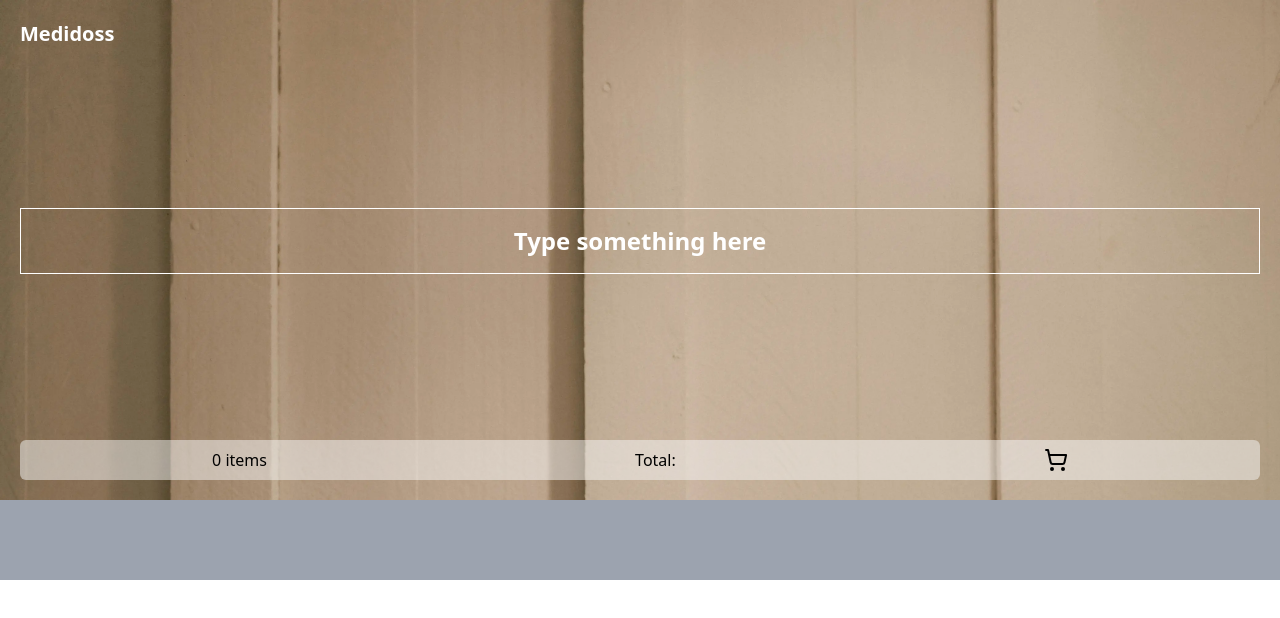
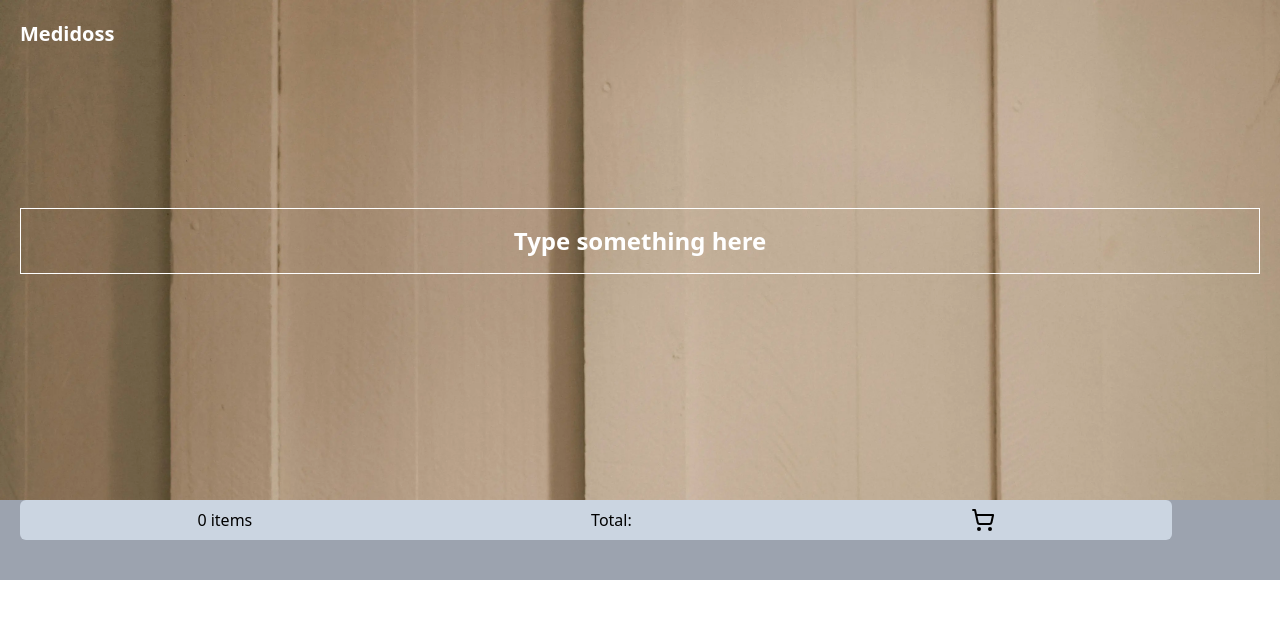
Before and after one commit to Medido1/Odin-Shopping-Cart, a React (Vite) app: page / in a window 1280 px wide. Shown: the top 618 px of the page. Built offline with nearby package versions, Linux system fonts and the light colour scheme; no server answers.

Commit message:
Change headercart display to fixed

```diff
--- a/src/components/HeaderCart.jsx
+++ b/src/components/HeaderCart.jsx
@@ -5,13 +5,13 @@ import { useContext } from 'react';
 function HeaderCart(){
   const { state } = useContext(GlobalContext);
   return (
-    <div className='flex justify-around sticky top-[500px] p-2 rounded-md'
-      style={{backgroundColor: "rgba(248, 248, 248, .5)"}}
+    <div className='w-[90vw] flex justify-around fixed top-[500px]
+     p-2 rounded-md z-10 bg-slate-300'
+
     >
       <p>{`${state.totalItems} ${state.totalItems === 1 ? "Item" :"items"}`}</p>
       <p>Total: </p>
       <ShoppingCart />
-
     </div>
   )
 }
--- a/src/components/ItemDisplay.jsx
+++ b/src/components/ItemDisplay.jsx
@@ -5,10 +5,6 @@ import { GlobalContext } from "../context/GlobalState";
 function ItemDisplay({data, currentIndex}) {
   const [isShown, setIsShown] = useState(false);
   const {state ,addItem} = useContext(GlobalContext)
-
-  useEffect(() => {
-    console.log(state.totalItems)
-  }, [state])
 
   function renderStars(rating) {
     const stars = [];
```
